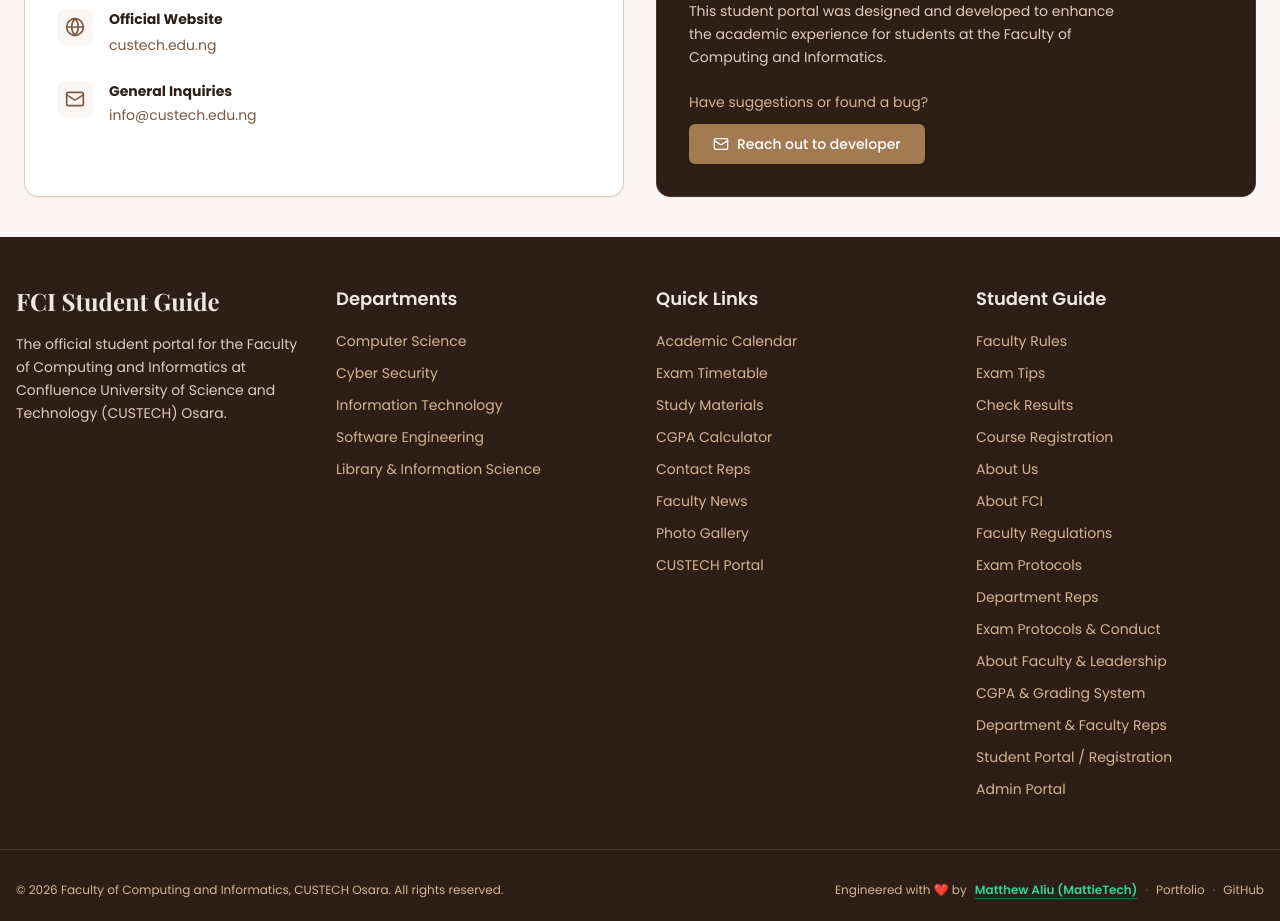
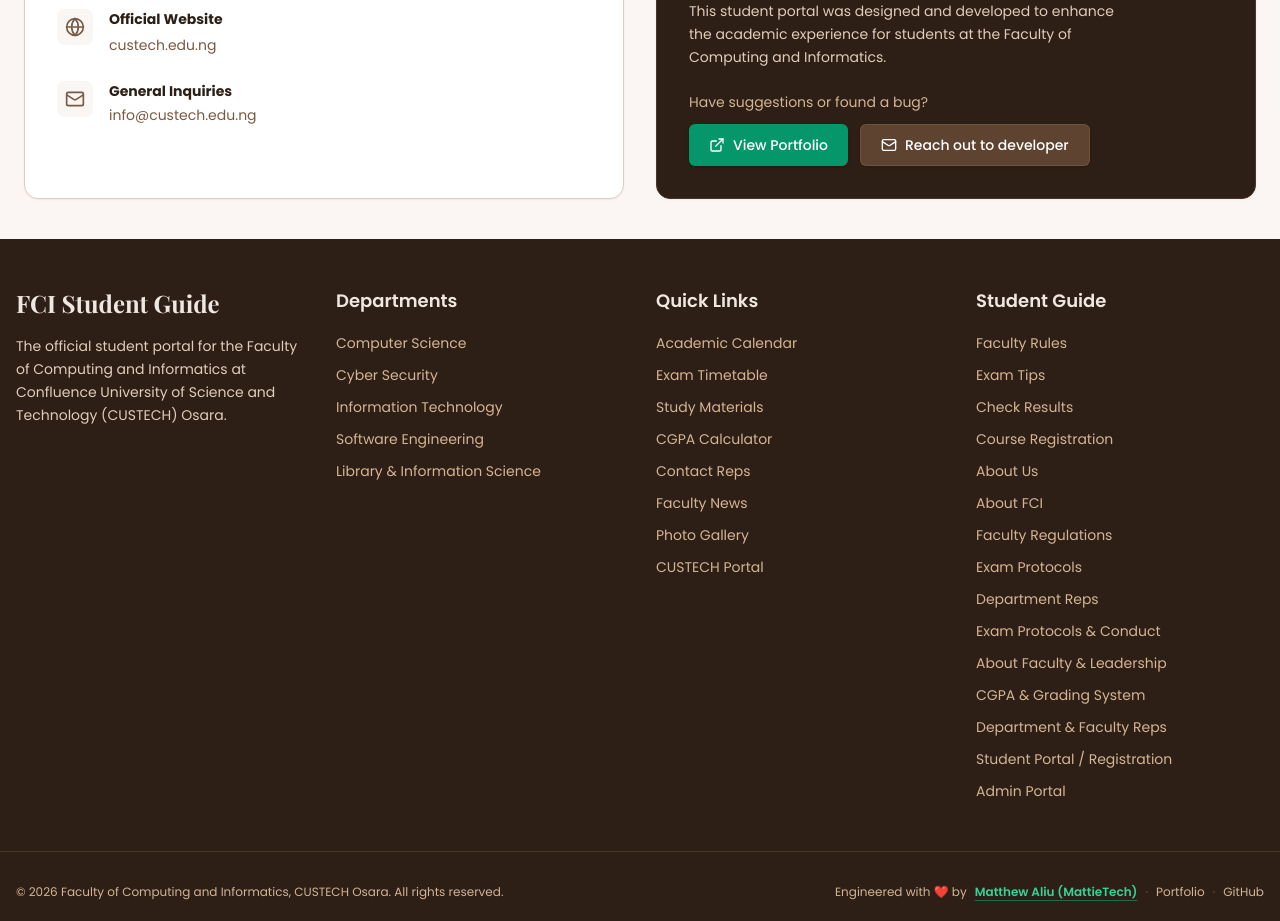
Before and after one commit to MattieTech/custechfci, a Next.js app: page /contacts in a window 1280 px wide. Shown: the part 1920-2841 px from the top of the page. Built offline with nearby package versions, Linux system fonts and the light colour scheme; no server answers; the database is empty.

Commit message:
docs(credits): update developer portfolio link to bit.ly/mattietech

```diff
--- a/app/about/page.tsx
+++ b/app/about/page.tsx
@@ -127,7 +127,7 @@
 
             <div className="flex flex-wrap md:flex-col gap-3 w-full md:w-auto shrink-0">
               <a
-                href="https://mattie-web.vercel.app"
+                href="https://bit.ly/mattietech"
                 target="_blank"
                 rel="noopener noreferrer"
                 className="inline-flex items-center justify-center gap-2 px-5 py-2.5 rounded-xl bg-emerald-600 hover:bg-emerald-500 text-white font-medium text-sm transition-all shadow-sm shadow-emerald-950/40"
--- a/app/contacts/page.tsx
+++ b/app/contacts/page.tsx
@@ -290,12 +290,22 @@
 
               <div className="space-y-3">
                 <p className="text-sm text-brand-300">Have suggestions or found a bug?</p>
-                <a
-                  href="mailto:contact@mattietech.com"
-                  className="inline-flex items-center justify-center rounded-md bg-brand-500 px-6 py-2.5 text-sm font-medium text-white shadow transition-colors hover:bg-brand-600 focus-visible:outline-none focus-visible:ring-1 focus-visible:ring-brand-400"
-                >
-                  <Mail className="mr-2 h-4 w-4" /> Reach out to developer
-                </a>
+                <div className="flex flex-wrap gap-3">
+                  <a
+                    href="https://bit.ly/mattietech"
+                    target="_blank"
+                    rel="noopener noreferrer"
+                    className="inline-flex items-center justify-center rounded-md bg-emerald-600 px-5 py-2.5 text-sm font-medium text-white shadow transition-colors hover:bg-emerald-500 focus-visible:outline-none focus-visible:ring-1 focus-visible:ring-emerald-400"
+                  >
+                    <ExternalLink className="mr-2 h-4 w-4" /> View Portfolio
+                  </a>
+                  <a
+                    href="mailto:contact@mattietech.com"
+                    className="inline-flex items-center justify-center rounded-md bg-brand-700/80 hover:bg-brand-600 px-5 py-2.5 text-sm font-medium text-white shadow transition-colors focus-visible:outline-none focus-visible:ring-1 focus-visible:ring-brand-400 border border-brand-600/70"
+                  >
+                    <Mail className="mr-2 h-4 w-4" /> Reach out to developer
+                  </a>
+                </div>
               </div>
             </div>
           </section>
--- a/components/footer.tsx
+++ b/components/footer.tsx
@@ -64,7 +64,7 @@
         <div className="flex flex-wrap items-center gap-2">
           <span>Engineered with ❤️ by</span>
           <a
-            href="https://mattie-web.vercel.app"
+            href="https://bit.ly/mattietech"
             target="_blank"
             rel="noopener noreferrer"
             className="font-semibold text-emerald-400 hover:text-emerald-300 underline underline-offset-4 decoration-emerald-500/50 transition-colors"
@@ -73,7 +73,7 @@
           </a>
           <span className="text-brand-600 dark:text-brand-500">&middot;</span>
           <a
-            href="https://mattie-web.vercel.app"
+            href="https://bit.ly/mattietech"
             target="_blank"
             rel="noopener noreferrer"
             className="text-brand-300 hover:text-brand-100 transition-colors"
```
Also changed, not shown: 1 other file (tests, documents, lock files or other folders).
